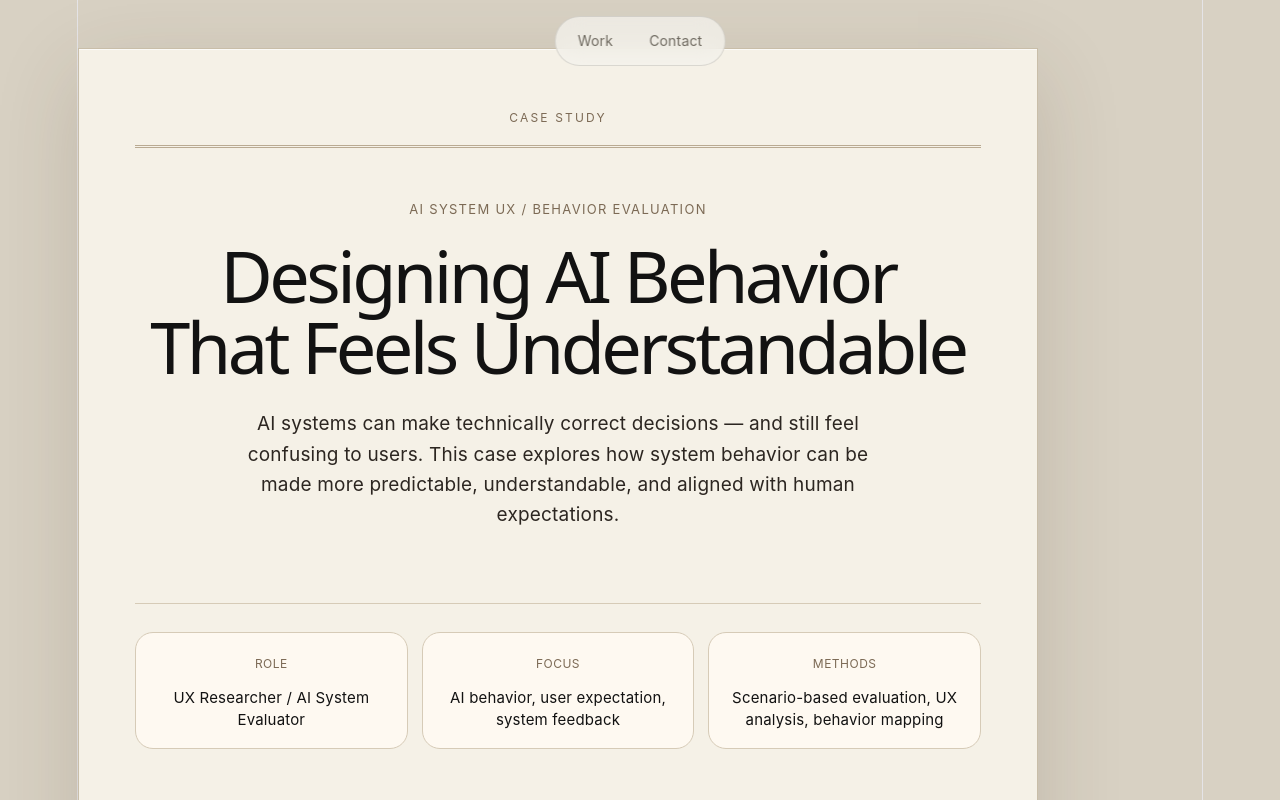
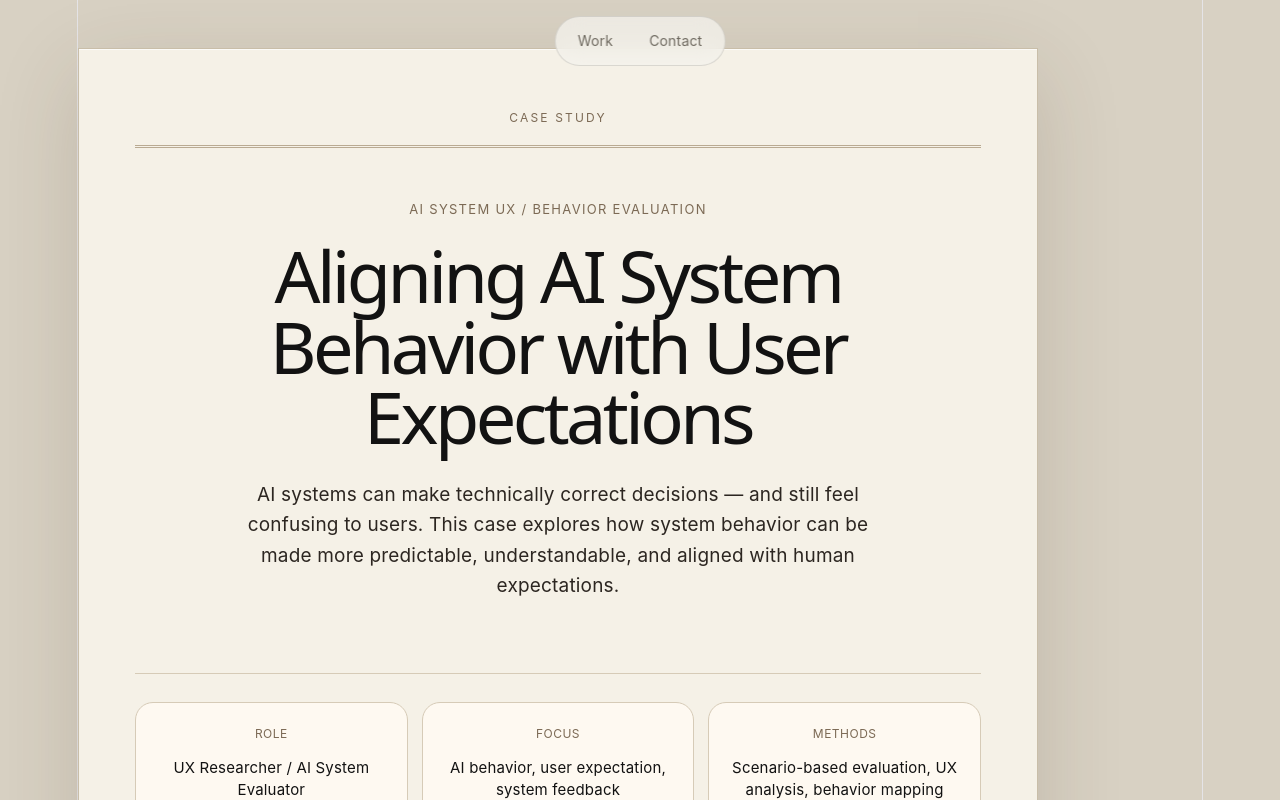
Before and after one commit to IsFolk/ytseng.github.io, a React (Vite) app in the folder ai-portfolio/: page /ytseng.github.io/projects/ai-behavior in a window 1280 px wide. Shown: the top 800 px of the page. Built offline with nearby package versions, Linux system fonts and the light colour scheme.

Commit message:
update title of AIBehavior case

```diff
--- a/ai-portfolio/src/pages/AIBehavior.jsx
+++ b/ai-portfolio/src/pages/AIBehavior.jsx
@@ -16,7 +16,7 @@ export default function AIBehavior() {
         <p className={styles.caseTag}>AI System UX / Behavior Evaluation</p>
 
         <h1 className={styles.caseTitle}>
-          Designing AI Behavior That Feels Understandable
+          Aligning AI System Behavior with User Expectations
         </h1>
 
         <p className={styles.caseDescription}>
```
